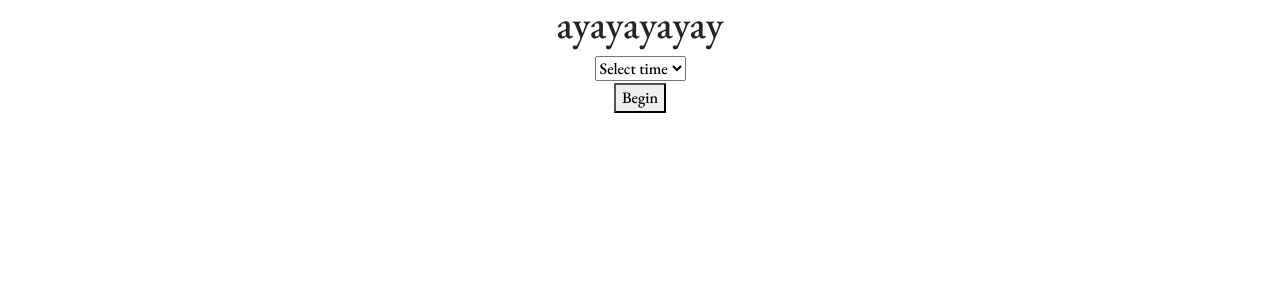
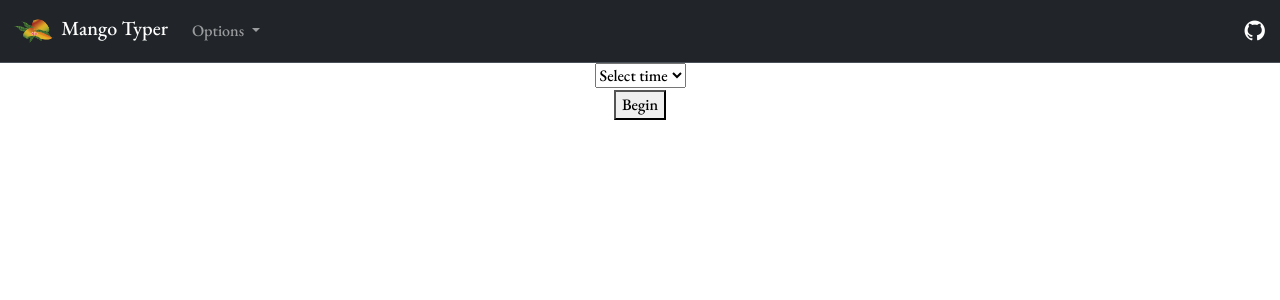
Before and after one commit to Vinqueire/Mango-Typer, a Flask app: page / in a window 1280 px wide. Shown: the top 300 px of the page. Run offline with Flask 3, Linux system fonts and the light colour scheme; some web fonts are replaced.

Commit message:
I added a navbar with some options and logos

```diff
--- a/templates/index.html
+++ b/templates/index.html
@@ -5,9 +5,36 @@
 {% endblock %}
 
 {% block main %}
-    <header style="text-align: center;">
-        <h1 class="dank">ayayayayay</h1>
-    </header>
+    <nav class="navbar navbar-expand-lg bg-dark border-bottom border-bottom-dark" data-bs-theme="dark"">
+        <div class="container-fluid">
+          <a class="navbar-brand" href="#">
+            <img src="/static/magoo.png" alt="Logo" width="45" height="36" class="d-inline-block align-text">
+            Mango Typer
+          </a>
+          <div class="collapse navbar-collapse" id="navbarSupportedContent">
+            <ul class="navbar-nav me-auto mb-2 mb-lg-0">
+              <li class="nav-item dropdown">
+                <a class="nav-link dropdown-toggle" href="#" role="button" data-bs-toggle="dropdown" aria-expanded="false">
+                  Options
+                </a>
+                <ul class="dropdown-menu">
+                  <li><a class="dropdown-item" href="#">Green/Red</a></li>
+                  <li><hr class="dropdown-divider"></li>
+                  <li><a class="dropdown-item" href="#">Blue/Orange</a></li>
+                  <li><hr class="dropdown-divider"></li>
+                  <li><a class="dropdown-item" href="#">Pink/Green</a></li>
+                </ul>
+              </li>
+            </ul>
+            <span class="navbar-text">
+                <a href="https://github.com/Vinqueire"><img src="/static/github.png" alt="Logo" width="25" height="25" class="d-inline-block align-text"></a>
+            </span>
+          </div>
+
+
+
+        </div>
+    </nav>
     <div style="text-align: center;">
         <form>
             <select id="timeSelect">
--- a/templates/layout.html
+++ b/templates/layout.html
@@ -6,7 +6,8 @@
     <meta name="viewport" content="width=device-width, initial-scale=1.0">
     <link rel="preconnect" href="https://fonts.googleapis.com">
     <link rel="preconnect" href="https://fonts.gstatic.com" crossorigin>
-    <link rel="stylesheet" href="https://cdn.jsdelivr.net/npm/bootstrap@4.1.3/dist/css/bootstrap.min.css" integrity="sha384-MCw98/SFnGE8fJT3GXwEOngsV7Zt27NXFoaoApmYm81iuXoPkFOJwJ8ERdknLPMO" crossorigin="anonymous">
+    <link href="https://cdn.jsdelivr.net/npm/bootstrap@5.3.0/dist/css/bootstrap.min.css" rel="stylesheet" integrity="sha384-9ndCyUaIbzAi2FUVXJi0CjmCapSmO7SnpJef0486qhLnuZ2cdeRhO02iuK6FUUVM" crossorigin="anonymous">
+    <script src="https://cdn.jsdelivr.net/npm/bootstrap@5.3.0/dist/js/bootstrap.bundle.min.js" integrity="sha384-geWF76RCwLtnZ8qwWowPQNguL3RmwHVBC9FhGdlKrxdiJJigb/j/68SIy3Te4Bkz" crossorigin="anonymous"></script>
     <link href="https://fonts.googleapis.com/css2?family=Kablammo&family=Playfair:ital,wght@0,300;1,300&display=swap" rel="stylesheet">
     <link rel="preconnect" href="https://fonts.googleapis.com">
     <link rel="preconnect" href="https://fonts.gstatic.com" crossorigin>
```
Also changed, not shown: static/github.png (added), static/magoo.png (added).
